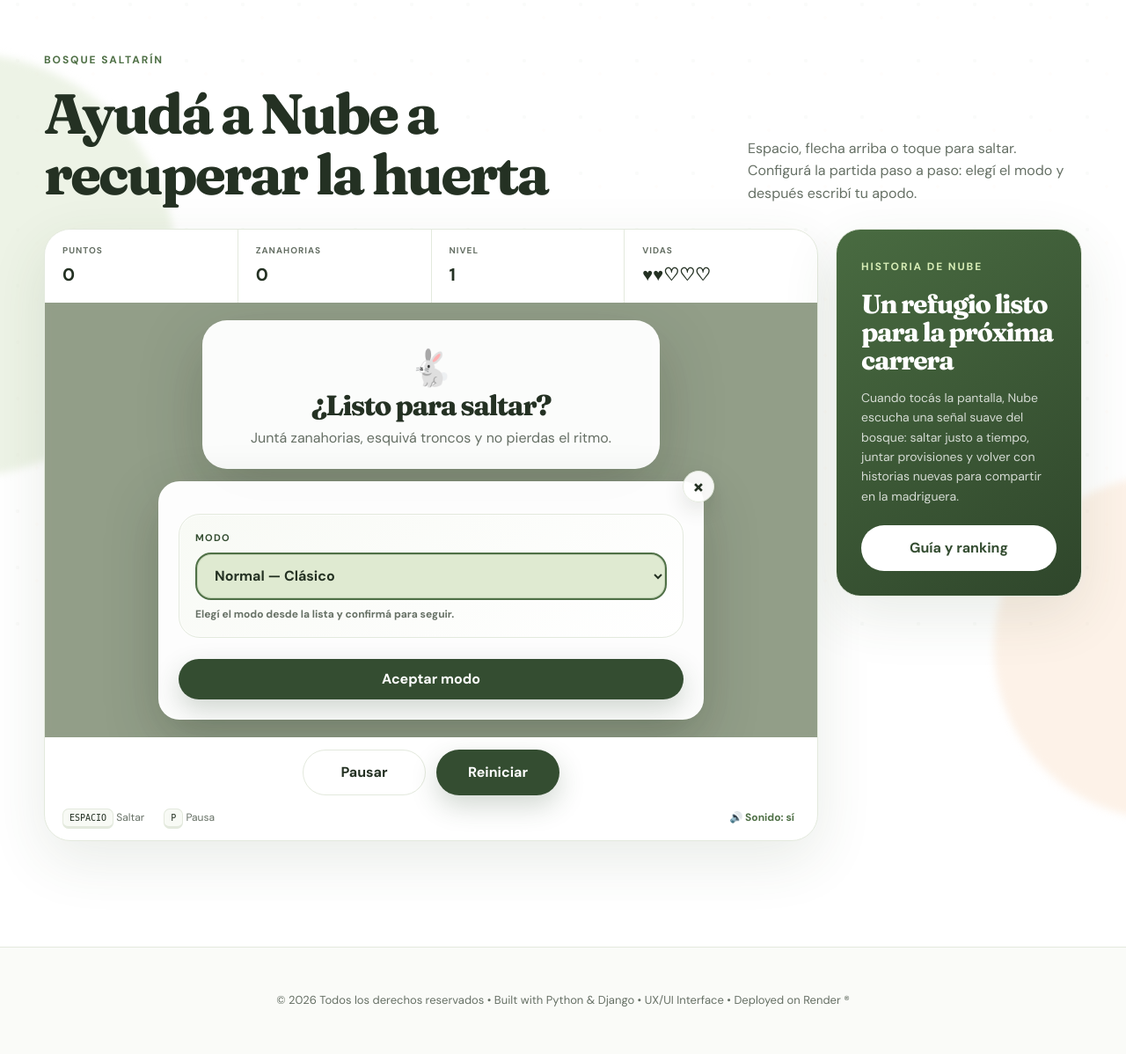
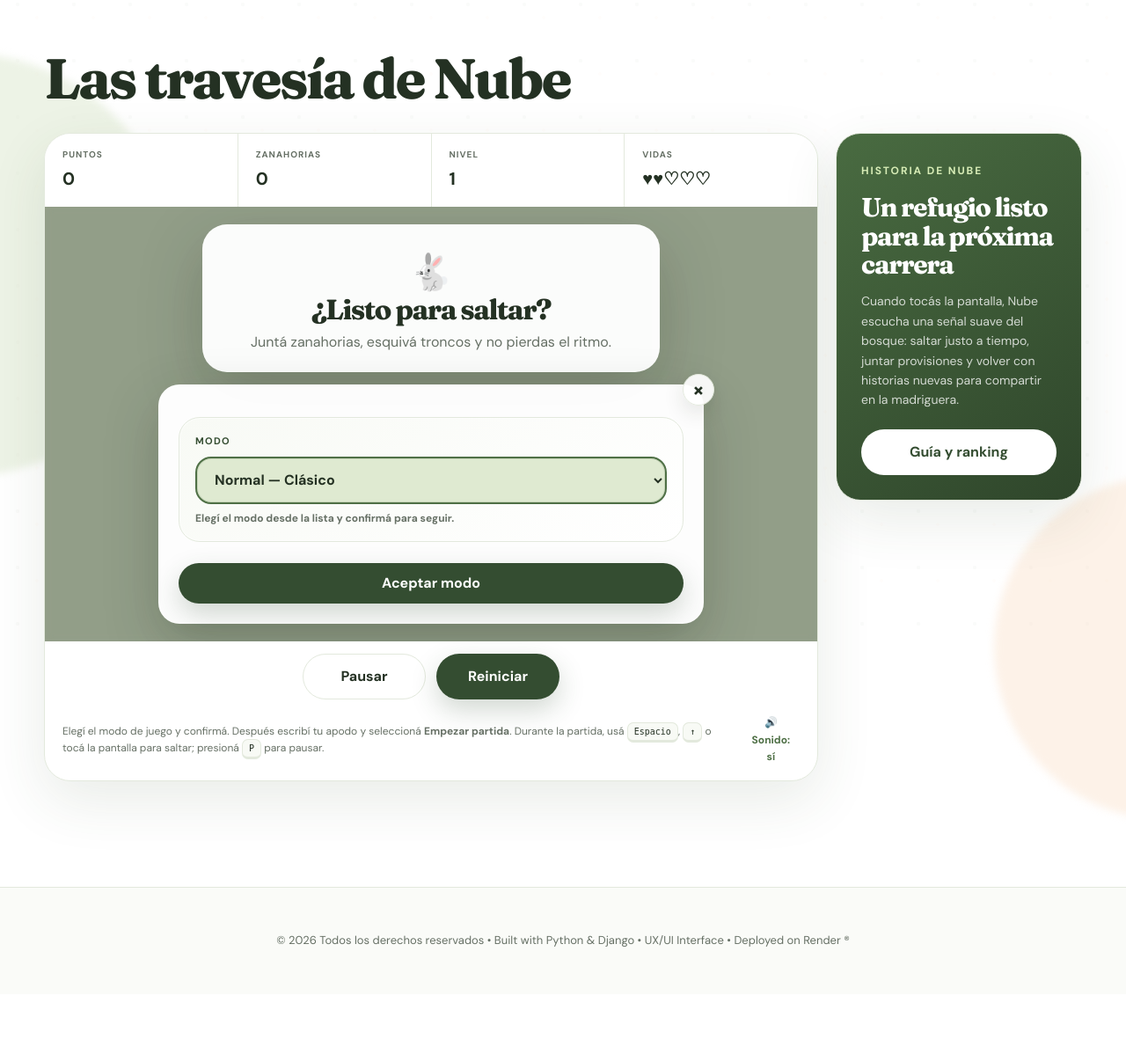
Before and after one commit to lu-developer476/Bunny-Quest, a Django app: page /jugar/ in a window 1280 px wide. Shown: the part 79-1277 px from the top of the page at 88% size. After the commit the page ends 1155 px from the top, so only its background shows below. Run offline with Django 5.2, Linux system fonts and the light colour scheme; data that the repository does not hold is empty.

Commit message:
Update game page instructions and remove old headings

```diff
--- a/templates/core/game.html
+++ b/templates/core/game.html
@@ -5,8 +5,7 @@
 {% block content %}
 <section class="game-page container">
   <div class="game-intro">
-    <div><span class="eyebrow">Bosque Saltarín</span><h1>Ayudá a Nube a recuperar la huerta</h1></div>
-    <p>Espacio, flecha arriba o toque para saltar. Configurá la partida paso a paso: elegí el modo y después escribí tu apodo.</p>
+    <div><h1>Las travesía de Nube</h1></div>
   </div>
 
   <div class="game-layout">
@@ -71,8 +70,7 @@
         <button id="quickRestartGameButton" class="button button-primary" type="button">Reiniciar</button>
       </div>
       <div class="game-footer-bar">
-        <span><kbd>ESPACIO</kbd> Saltar</span>
-        <span><kbd>P</kbd> Pausa</span>
+        <p class="game-instructions">Elegí el modo de juego y confirmá. Después escribí tu apodo y seleccioná <strong>Empezar partida</strong>. Durante la partida, usá <kbd>Espacio</kbd>, <kbd>↑</kbd> o tocá la pantalla para saltar; presioná <kbd>P</kbd> para pausar.</p>
         <button id="soundButton" type="button" aria-pressed="true" aria-label="Sonido activado">🔊 Sonido: sí</button>
       </div>
     </div>
```
